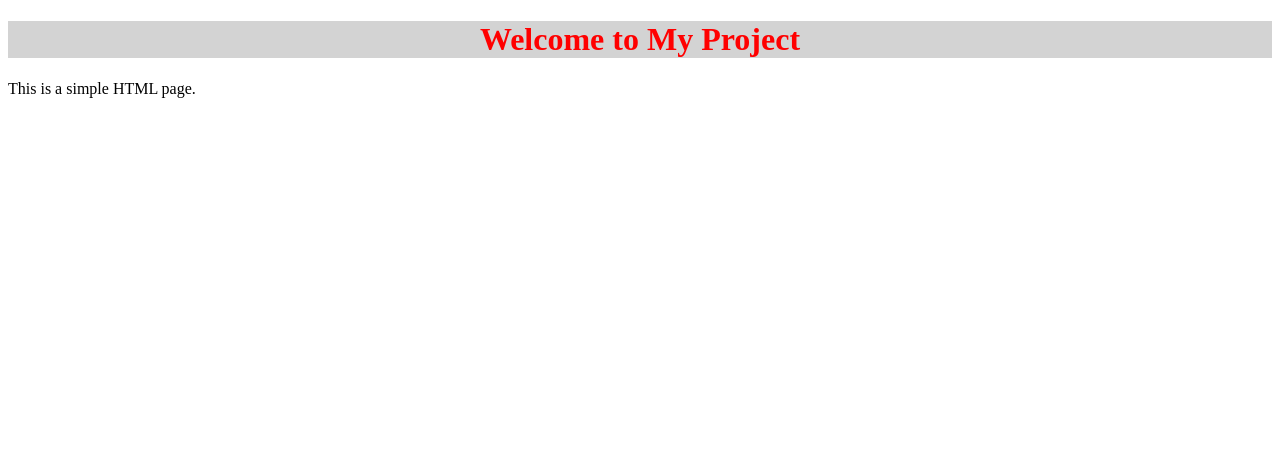
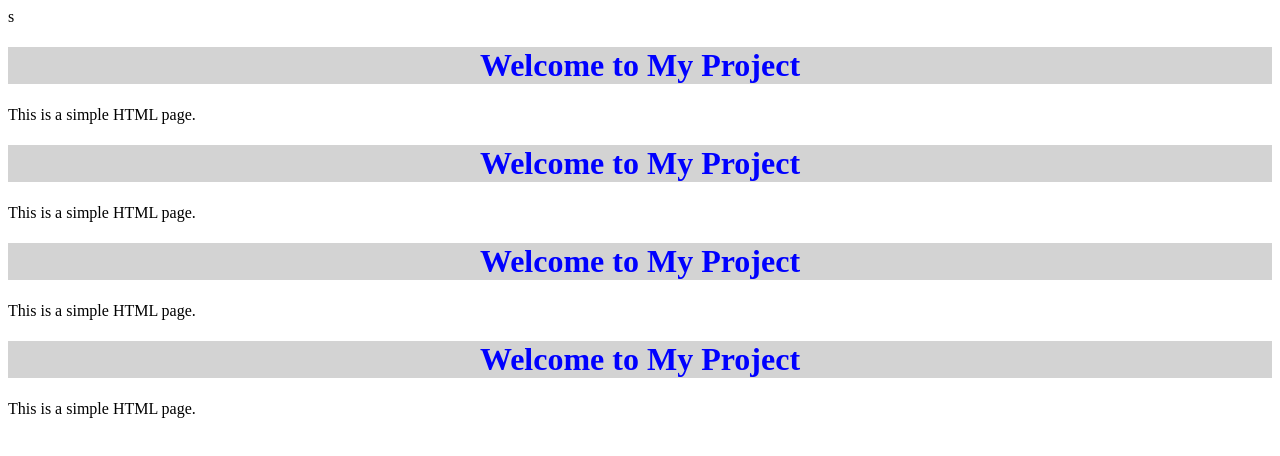
Before and after one commit to Tawfeq15/MyProject, a plain HTML site: page index.html in a window 1280 px wide. Drawn offline with Linux system fonts and the light colour scheme.

Commit message:
Toto modified

```diff
--- a/App.js
+++ b/App.js
@@ -1 +1 @@
-alert("Hello, World!");
+alert("Hello, Worldkoasdasd asd!");
--- a/Style.css
+++ b/Style.css
@@ -1,5 +1,5 @@
 h1{
-    color: red;
+    color: blue;
     text-align: center;
     background-color: lightgray;
 }
--- a/index.html
+++ b/index.html
@@ -6,9 +6,14 @@
     <title>Document</title>
     <link rel="stylesheet" href="Style.css">
 </head>
-<body>
+<body>s
     <h1>Welcome to My Project</h1>
     <p>This is a simple HTML page.</p>
+    <h1>Welcome to My Project</h1>
+    <p>This is a simple HTML page.</p><h1>Welcome to My Project</h1>
+    <p>This is a simple HTML page.</p><h1>Welcome to My Project</h1>
+    <p>This is a simple HTML page.</p>
+   <script src="App.js"></script>
    <script src="App.js"></script>
 </body>
 </html>
```
